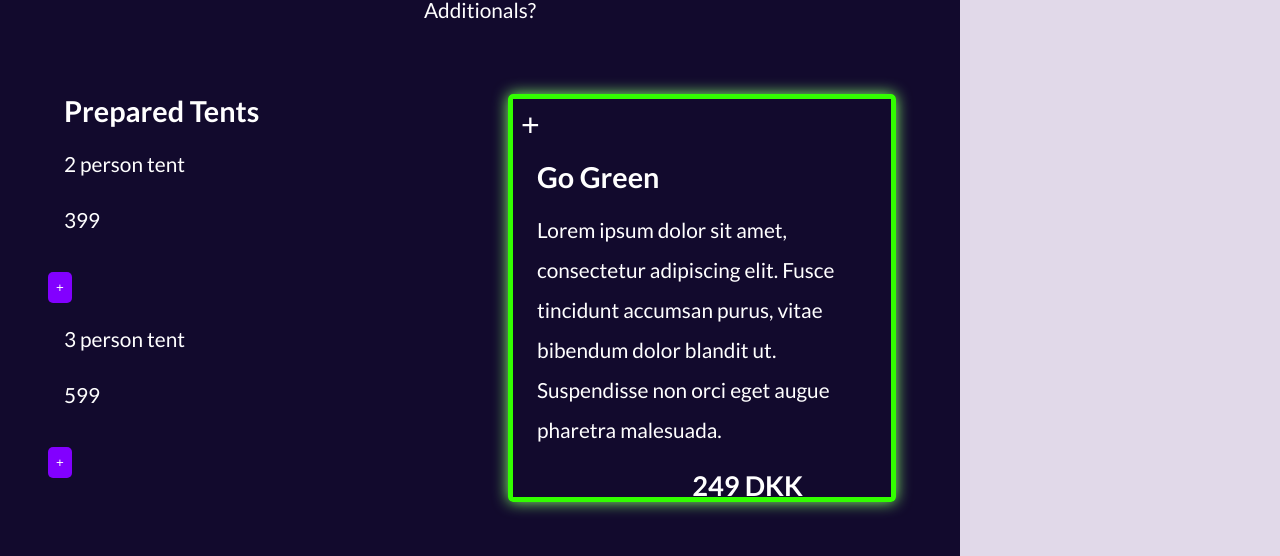
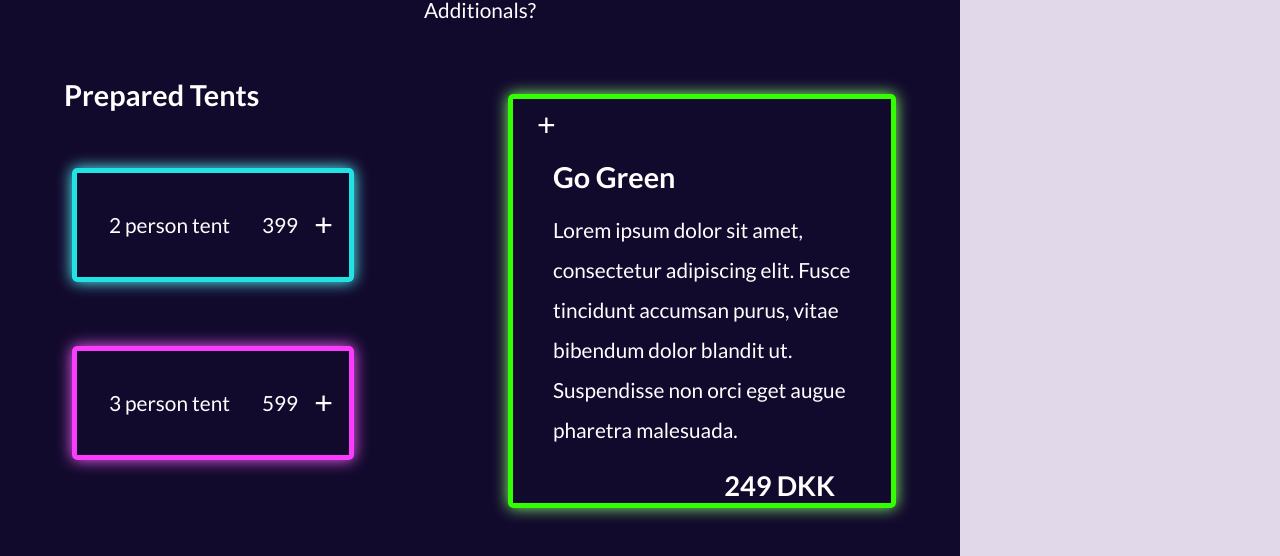
Before and after one commit to caro112f/hwaiting-booking, a React (Create React App) app: page /booking/additional in a window 1280 px wide. Shown: the part 230-786 px from the top of the page. Built offline with nearby package versions, Linux system fonts and the light colour scheme; no server answers.

Commit message:
styling on basket + step3

```diff
--- a/src/components/BICampingSpots.jsx
+++ b/src/components/BICampingSpots.jsx
@@ -1,9 +1,9 @@
 export default function BICampingSpot({ area, available, price, spots }) {
   //console.log(props.area);
   return (
-    <li>
-      <p>{area}</p>
-      <p>{price}</p>
+    <li className="basket-list">
+      <p className="basket-bold-font">{area}</p>
+      <p className="basket-font">{price} </p>
     </li>
   );
 }
--- a/src/components/BIGoGreen.jsx
+++ b/src/components/BIGoGreen.jsx
@@ -11,13 +11,27 @@ export default function BIGoGreen({ green }) {
     }));
   }
   return (
-    <li>
-      <button className="basket-minus" onClick={remove}>
-        <p>-</p>
-      </button>
-      <p>{green.amount}</p>
-      <p>{green.type}</p>
-      <p>{green.price}</p>
+    <li className="basket-list">
+      {/*   <button className="basket-minus" onClick={remove}> */}
+      {/*  <p>-</p> */}
+
+      <div className="amount-type-wrapper">
+        <button className="trashcan" onClick={remove}>
+          <svg
+            xmlns="http://www.w3.org/2000/svg"
+            width="16"
+            height="16"
+            fill="currentColor"
+            class="bi bi-trash-fill"
+            viewBox="0 0 16 16"
+          >
+            <path d="M2.5 1a1 1 0 0 0-1 1v1a1 1 0 0 0 1 1H3v9a2 2 0 0 0 2 2h6a2 2 0 0 0 2-2V4h.5a1 1 0 0 0 1-1V2a1 1 0 0 0-1-1H10a1 1 0 0 0-1-1H7a1 1 0 0 0-1 1H2.5zm3 4a.5.5 0 0 1 .5.5v7a.5.5 0 0 1-1 0v-7a.5.5 0 0 1 .5-.5zM8 5a.5.5 0 0 1 .5.5v7a.5.5 0 0 1-1 0v-7A.5.5 0 0 1 8 5zm3 .5v7a.5.5 0 0 1-1 0v-7a.5.5 0 0 1 1 0z" />
+          </svg>
+        </button>
+        {/*     <p className="basket-font">{green.amount}</p> */}
+        <p className="basket-bold-font">{green.type}</p>
+      </div>
+      <p className="basket-font">{green.price}</p>
     </li>
   );
 }
--- a/src/components/BITents.jsx
+++ b/src/components/BITents.jsx
@@ -1,6 +1,7 @@
 export default function BITents({ type, price, amount }) {
   return (
-    <li>
+    <li className="basket-list">
+      <div className="amount-type-wrapper">
         <div className="amount-wrapper">
           <button className="basket-minus">
             <p>-</p>
@@ -11,8 +12,13 @@ export default function BITents({ type, price, amount }) {
             <p>+</p>
           </button>
         </div>
-      <p>{type}</p>
-      <p>{price}</p>
+
+        <div className="type-wrapper">
+          <p className="basket-font">{type}</p>
+        </div>
+      </div>
+
+      <p className="basket-font">{price}</p>
     </li>
   );
 }
--- a/src/components/BITicket.jsx
+++ b/src/components/BITicket.jsx
@@ -67,7 +67,7 @@ export default function BITicket({
         </div>
       </div>
       <div className="price-wrapper">
-        <p className="basket-font"> {price} DKK </p>
+        <p className="basket-font"> {price} </p>
       </div>
     </li>
   );
--- a/src/components/GoGreen.jsx
+++ b/src/components/GoGreen.jsx
@@ -28,24 +28,7 @@ export default function GoGreen({ green }) {
   }
 
   return (
-    /*
-    <div className="go-green-text">
-      <h3>Go green</h3>
-      <article>
-        <h4>Green camping</h4>
-        <p>
-          Lorem ipsum dolor sit amet, consectetur adipiscing elit. Fusce
-          tincidunt accumsan purus, vitae bibendum dolor blandit ut. Suspendisse
-          non orci eget augue pharetra malesuada.{" "}
-        </p>
-
-        <div class="price">
-          <p>249 DKK</p>
-        </div>
-      </article>
-    </div> */
-
-    <div className="go-green-text">
+    <div className="go-green-container">
       <button className="add" onClick={toggleGreen}>
         {basket.gogreenBA.added ? "-" : "+"}
       </button>
@@ -53,7 +36,7 @@ export default function GoGreen({ green }) {
       <h3>{green.type}</h3>
 
       <article>
-        <p>
+        <p className="go-green-text">
           Lorem ipsum dolor sit amet, consectetur adipiscing elit. Fusce
           tincidunt accumsan purus, vitae bibendum dolor blandit ut. Suspendisse
           non orci eget augue pharetra malesuada.{" "}
--- a/src/components/TentOption.jsx
+++ b/src/components/TentOption.jsx
@@ -32,10 +32,30 @@ export default function Additional(props) {
   }
 
   return (
-    <div>
-      <p>{props.add.type}</p>
-      <p>{props.add.price}</p>
-      <button onClick={choose}>+</button>
-    </div>
+    <article className="tent-option">
+      <div
+        className="button-and-product"
+        style={
+          props.add.type === "2 person tent"
+            ? {
+                border: "5px solid #20E3E3",
+                boxShadow: "0px 0px 15px #5AFFFF",
+                borderRadius: "5px",
+                marginBlock: "2rem",
+              }
+            : {
+                border: "5px solid #FB3CFF",
+                boxShadow: "0px 0px 15px #FC61FF",
+                borderRadius: "5px",
+              }
+        }
+      >
+        <p>{props.add.type}</p>
+        <p>{props.add.price}</p>
+        <button className="add" onClick={choose}>
+          +
+        </button>
+      </div>
+    </article>
   );
 }
--- a/src/routes/Additionals.jsx
+++ b/src/routes/Additionals.jsx
@@ -12,7 +12,7 @@ export default function Step3(props) {
 
       <div className="options-wrapper">
         <section className="prepared-tents">
-          <h3>Prepared Tents</h3>
+          <h3 className="tents-headline">Prepared Tents</h3>
 
           {props.additionals.map((a) => (
             <TentOption add={a} key={a.id} />
--- a/src/sass/layout/_booking.scss
+++ b/src/sass/layout/_booking.scss
@@ -48,8 +48,13 @@
   }
 
   .basket-font,
-  .basket-price {
+  .basket-price,
+  .basket-bold-font {
     font-size: 1.1rem;
+  }
+
+  .basket-bold-font {
+    font-weight: bold;
   }
 
   .basket-price {
@@ -100,6 +105,12 @@
     margin-left: 0.5rem;
   }
 
+  .trashcan {
+    background-color: transparent;
+    color: black;
+    margin: 0;
+  }
+
   button:hover {
     cursor: pointer;
   }
```
Lines whose indentation alone changed are shown as unchanged.
